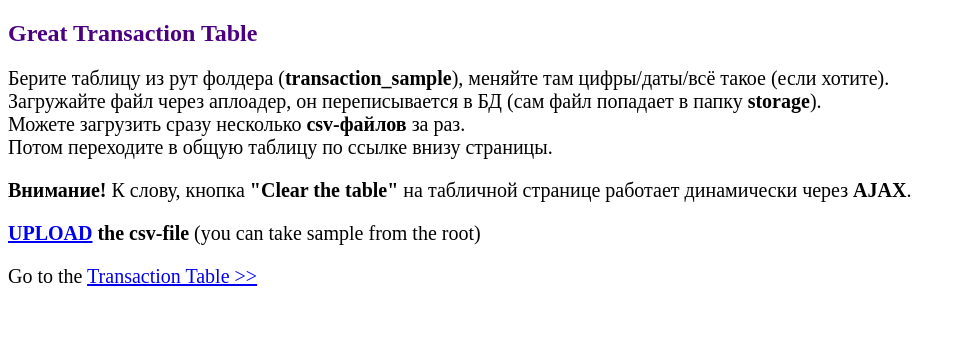
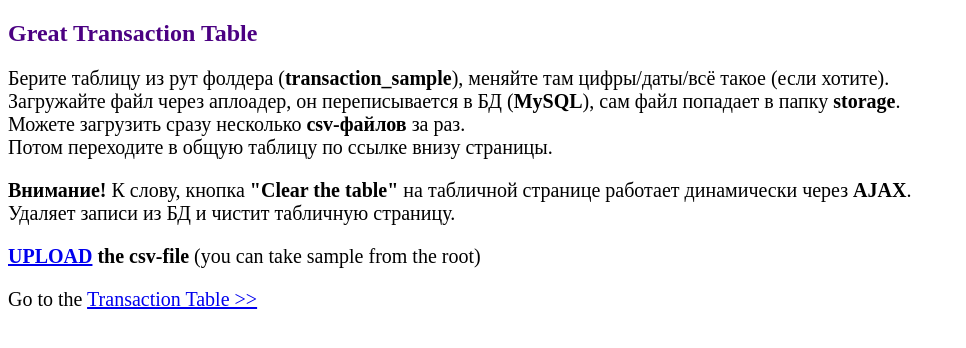
Before and after one commit to Zeppgoespro/pwgio-php-exercise-oop, a PHP site: page / in a window 1280 px wide. Shown: the top 348 px of the page, without its empty margins (0-966 px from the left). Run offline with PHP 8.4, Linux system fonts and the light colour scheme.

Commit message:
another little fix

```diff
--- a/views/index.php
+++ b/views/index.php
@@ -15,12 +15,13 @@
         <h2 style="color: indigo;">Great Transaction Table</h2>
         <p>
             Берите таблицу из рут фолдера (<b>transaction_sample</b>), меняйте там цифры/даты/всё такое (если хотите).<br/>
-            Загружайте файл через аплоадер, он переписывается в БД (сам файл попадает в папку <b>storage</b>).<br/>
+            Загружайте файл через аплоадер, он переписывается в БД (<b>MySQL</b>), сам файл попадает в папку <b>storage</b>.<br/>
             Можете загрузить сразу несколько <b>csv-файлов</b> за раз.<br/>
             Потом переходите в общую таблицу по ссылке внизу страницы.<br/>
         </p>
         <p>
-            <b>Внимание!</b> К слову, кнопка <b>"Clear the table"</b> на табличной странице работает динамически через <b>AJAX</b>.
+            <b>Внимание!</b> К слову, кнопка <b>"Clear the table"</b> на табличной странице работает динамически через <b>AJAX</b>.<br/>
+            Удаляет записи из БД и чистит табличную страницу.
         </p>
         <?php
 
```
